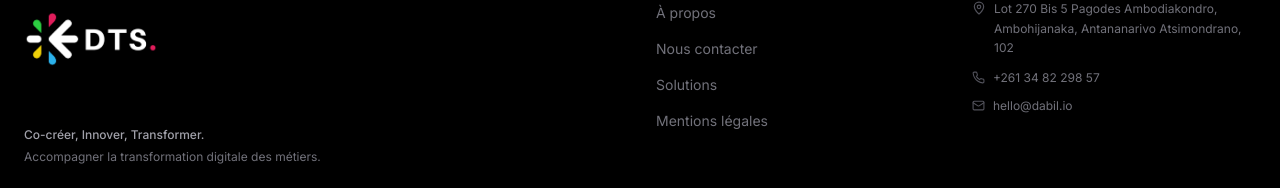
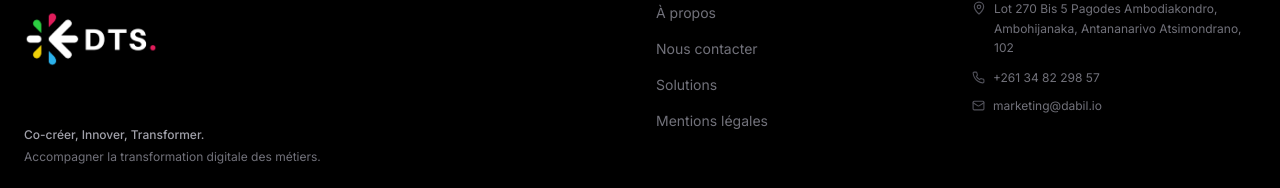
Before and after one commit to Dabilio23/dts_website, a React (Vite) app: page / in a window 1280 px wide. Shown: the part 4816-5004 px from the top of the page. Built offline with nearby package versions, Linux system fonts and the light colour scheme.

Commit message:
fix: update email address in Footer component

```diff
--- a/src/components/layout/Footer.jsx
+++ b/src/components/layout/Footer.jsx
@@ -61,9 +61,9 @@ export default function Footer() {
               <Phone size={13} className="text-zinc-600" />
               +261 34 82 298 57
             </a>
-            <a href="mailto:hello@dabil.io" className="flex items-center gap-2 text-zinc-500 hover:text-primary-400 transition-colors text-xs">
+            <a href="mailto:marketing@dabil.io" className="flex items-center gap-2 text-zinc-500 hover:text-primary-400 transition-colors text-xs">
               <Mail size={13} className="text-zinc-600" />
-              hello@dabil.io
+              marketing@dabil.io
             </a>
           </div>
         </div>
```
